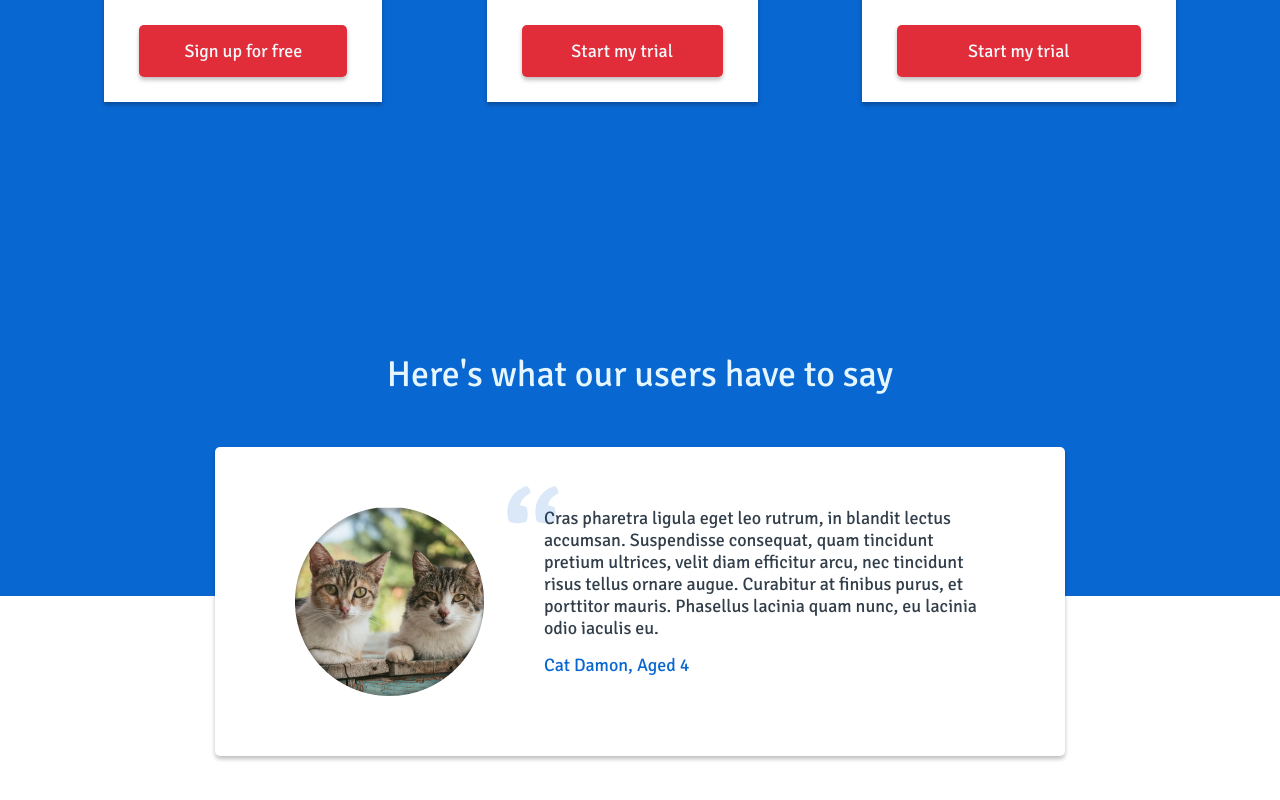
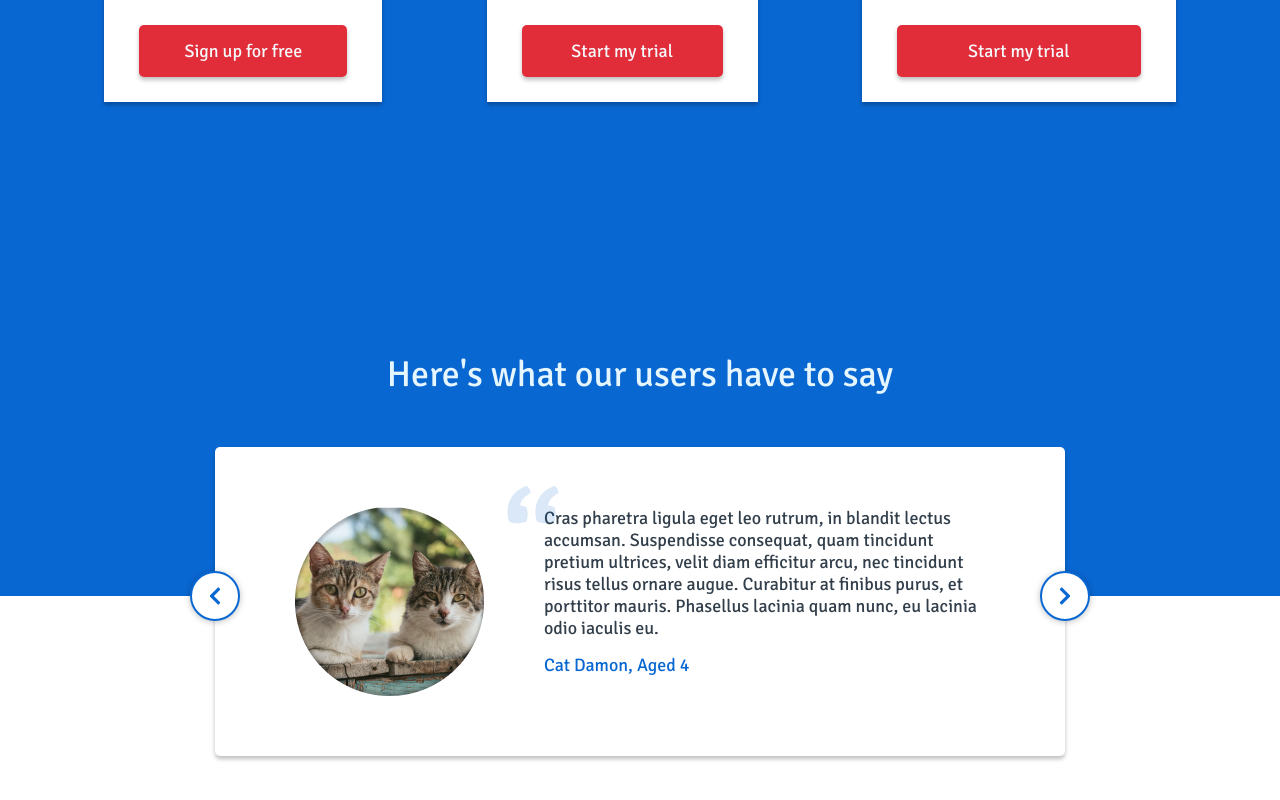
Before and after one commit to AndrewLeigh6/Purrfect-Partners, a website: page src/index.html in a window 1280 px wide. Shown: the part 3286-4086 px from the top of the page. Drawn offline with Linux system fonts and the light colour scheme.

Commit message:
Add carousel arrows

```diff
--- a/src/index.html
+++ b/src/index.html
@@ -234,6 +234,8 @@
         </h2>
 
         <div class="testimonials-container">
+          <div class="carousel js-carousel">
+            <div class="carousel__slides">
               <div class="testimonial">
                 <img
                   class="testimonial__image"
@@ -244,15 +246,52 @@
                   <p class="testimonial__text">
                     Cras pharetra ligula eget leo rutrum, in blandit lectus
                     accumsan. Suspendisse consequat, quam tincidunt pretium
-                ultrices, velit diam efficitur arcu, nec tincidunt risus tellus
-                ornare augue. Curabitur at finibus purus, et porttitor mauris.
-                Phasellus lacinia quam nunc, eu lacinia odio iaculis eu.
+                    ultrices, velit diam efficitur arcu, nec tincidunt risus
+                    tellus ornare augue. Curabitur at finibus purus, et
+                    porttitor mauris. Phasellus lacinia quam nunc, eu lacinia
+                    odio iaculis eu.
                   </p>
                   <p class="testimonial__author">Cat Damon, Aged 4</p>
+                </div>
+              </div>
+              <div class="testimonial">
+                <img
+                  class="testimonial__image"
+                  src="./img/testimonial-1.png"
+                  alt=""
+                />
+                <div class="testimonial__text-container">
+                  <p class="testimonial__text">
+                    Lorem ipsum dolor sit amet, consectetur adipiscing elit.
+                    Fusce sapien nunc, semper fermentum augue eu, viverra
+                    condimentum tortor. Morbi ullamcorper interdum lectus, id
+                    aliquam nisi egestas ac. Quisque dictum neque malesuada est
+                    luctus rutrum.
+                  </p>
+                  <p class="testimonial__author">Catrick Swayze, Aged 9</p>
+                </div>
+              </div>
+            </div>
+            <div class="carousel__controls">
+              <div
+                class="carousel__arrow-container carousel__arrow-container--left"
+              >
+                <svg class="carousel__arrow">
+                  <use xlink:href="./img/chevron-left.svg#chevron-left"></use>
+                </svg>
+              </div>
+              <div
+                class="carousel__arrow-container carousel__arrow-container--right"
+              >
+                <svg class="carousel__arrow">
+                  <use xlink:href="./img/chevron-right.svg#chevron-right"></use>
+                </svg>
+              </div>
             </div>
           </div>
         </div>
       </div>
     </main>
+    <script src="./js/carousel.js"></script>
   </body>
 </html>
--- a/src/sass/abstracts/_variables.scss
+++ b/src/sass/abstracts/_variables.scss
@@ -38,3 +38,4 @@ $color-red-dark: #e12d39;
 // Misc
 $border-radius: 5px;
 $box-shadow: 0px 3px 4px rgba(0, 0, 0, 0.25);
+$box-shadow-subtle: 0px 1px 6px rgba(0, 0, 0, 0.25);
--- a/src/sass/components/_carousel.scss
+++ b/src/sass/components/_carousel.scss
@@ -1,2 +1,49 @@
 .carousel {
+  position: relative;
+
+  &__slides {
+    position: relative;
+    display: flex;
+    flex-direction: column;
+
+    & > *:first-child {
+      z-index: 0;
+    }
+
+    & > *:not(:first-child) {
+      position: absolute;
+      z-index: -1;
+      box-shadow: none;
+    }
+  }
+
+  &__arrow-container {
+    position: absolute;
+    top: 40%;
+    background-color: $white;
+    border-radius: 50%;
+    border: 2px solid $color-blue-dark-5;
+    height: 5rem;
+    width: 5rem;
+    display: flex;
+    align-items: center;
+    justify-content: center;
+    box-shadow: $box-shadow-subtle;
+
+    &--left {
+      transform: translateX(-50%);
+      left: 0;
+    }
+
+    &--right {
+      transform: translateX(50%);
+      right: 0;
+    }
+  }
+
+  &__arrow {
+    height: 2rem;
+    width: 2rem;
+    fill: $color-blue-dark-5;
+  }
 }
--- a/src/sass/main.scss
+++ b/src/sass/main.scss
@@ -6,6 +6,7 @@
 @import "base/utilities";
 
 @import "components/button";
+@import "components/carousel";
 @import "components/featured-profile";
 @import "components/membership-card";
 @import "components/testimonial";
```
Also changed, not shown: src/css/style.css, src/img/chevron-left.svg (added), src/img/chevron-right.svg (added), src/js/carousel.js (added). Lines whose indentation alone changed are shown as unchanged.
